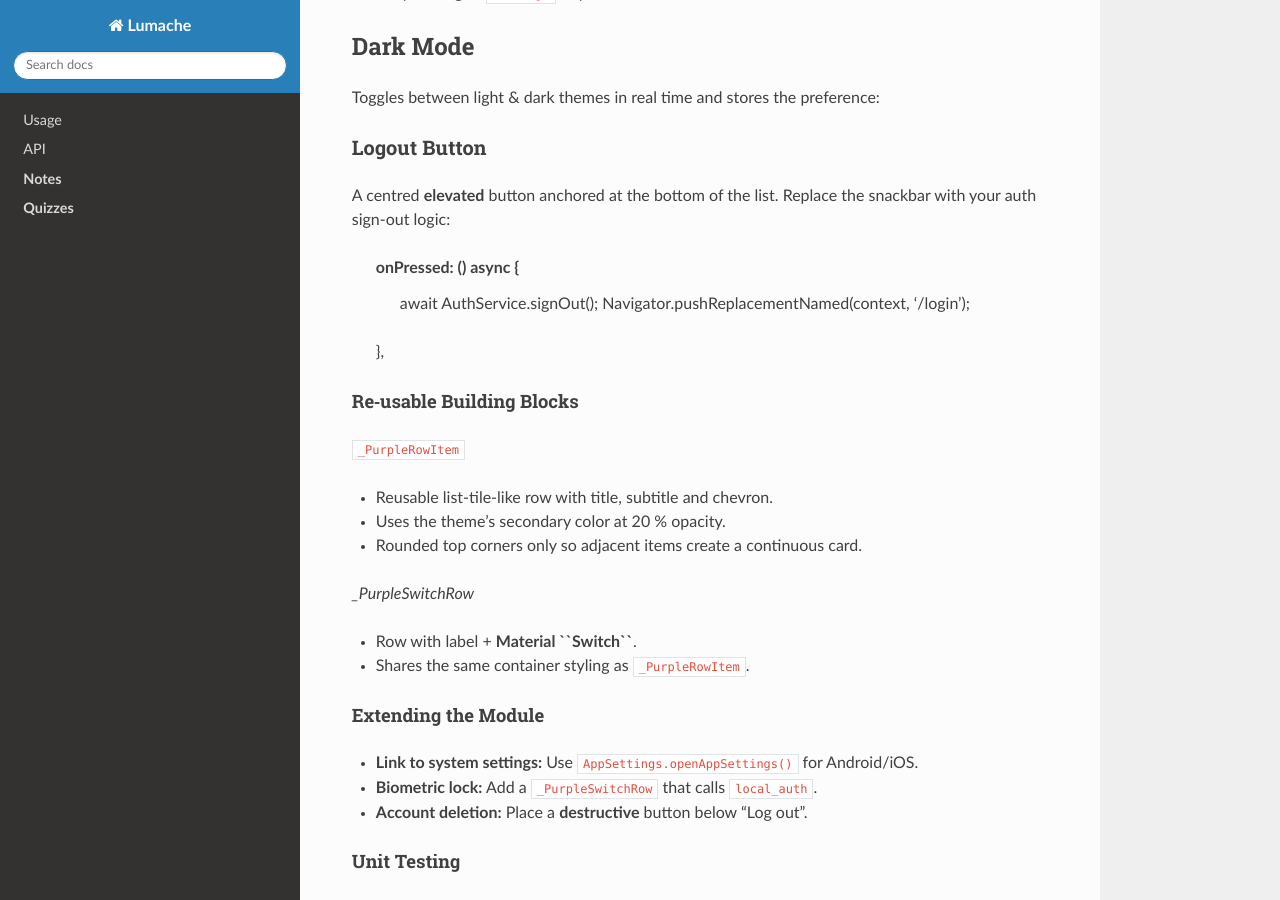
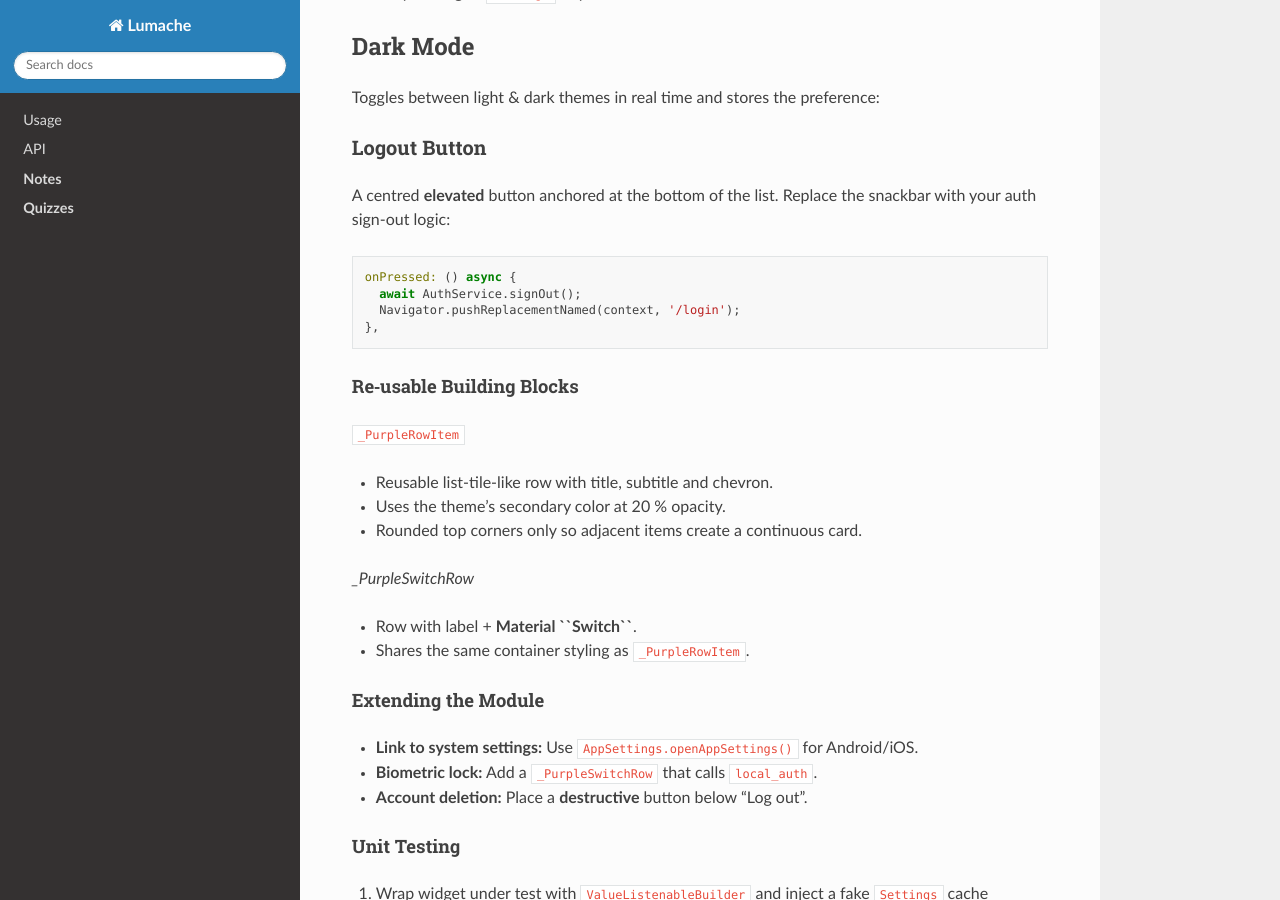
Before and after one commit to Oroskan/SETAP-CW-documentation, a Sphinx documentation site: the page built from docs/source/settings.rst, in a window 1280 px wide and 900 px high, scrolled down 1816 px. Built offline with Sphinx 7.4.7 and the Read the Docs theme 3.1.0, drawn with Linux system fonts in a browser that asks for light colours.

Commit message:
Update settings.rst

```diff
--- a/docs/source/settings.rst
+++ b/docs/source/settings.rst
@@ -129,6 +129,8 @@ Logout Button
 
 A centred **elevated** button anchored at the bottom of the list.  Replace the snackbar with your auth sign‑out logic:
 
+.. code-block:: dart
+
    onPressed: () async {
      await AuthService.signOut();
      Navigator.pushReplacementNamed(context, '/login');
```
